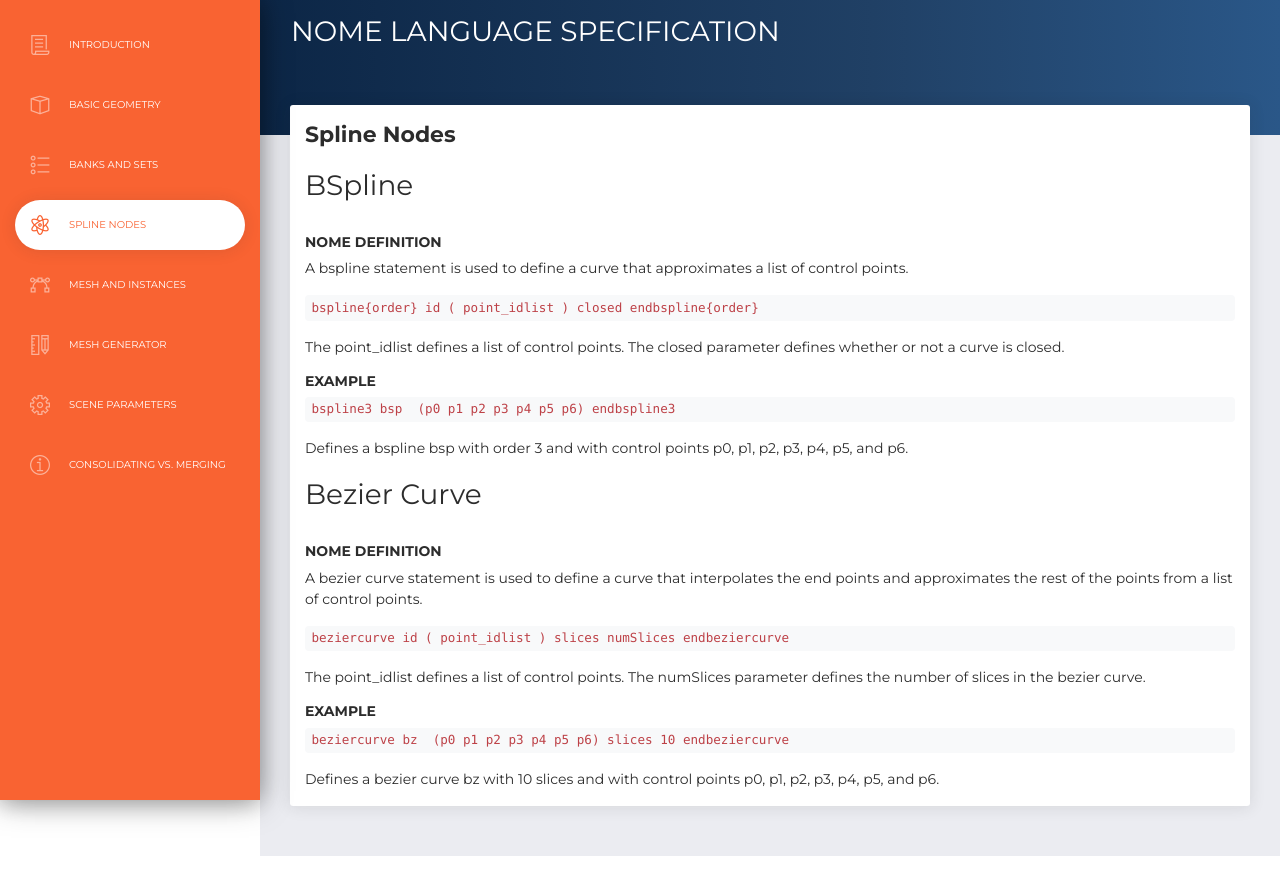
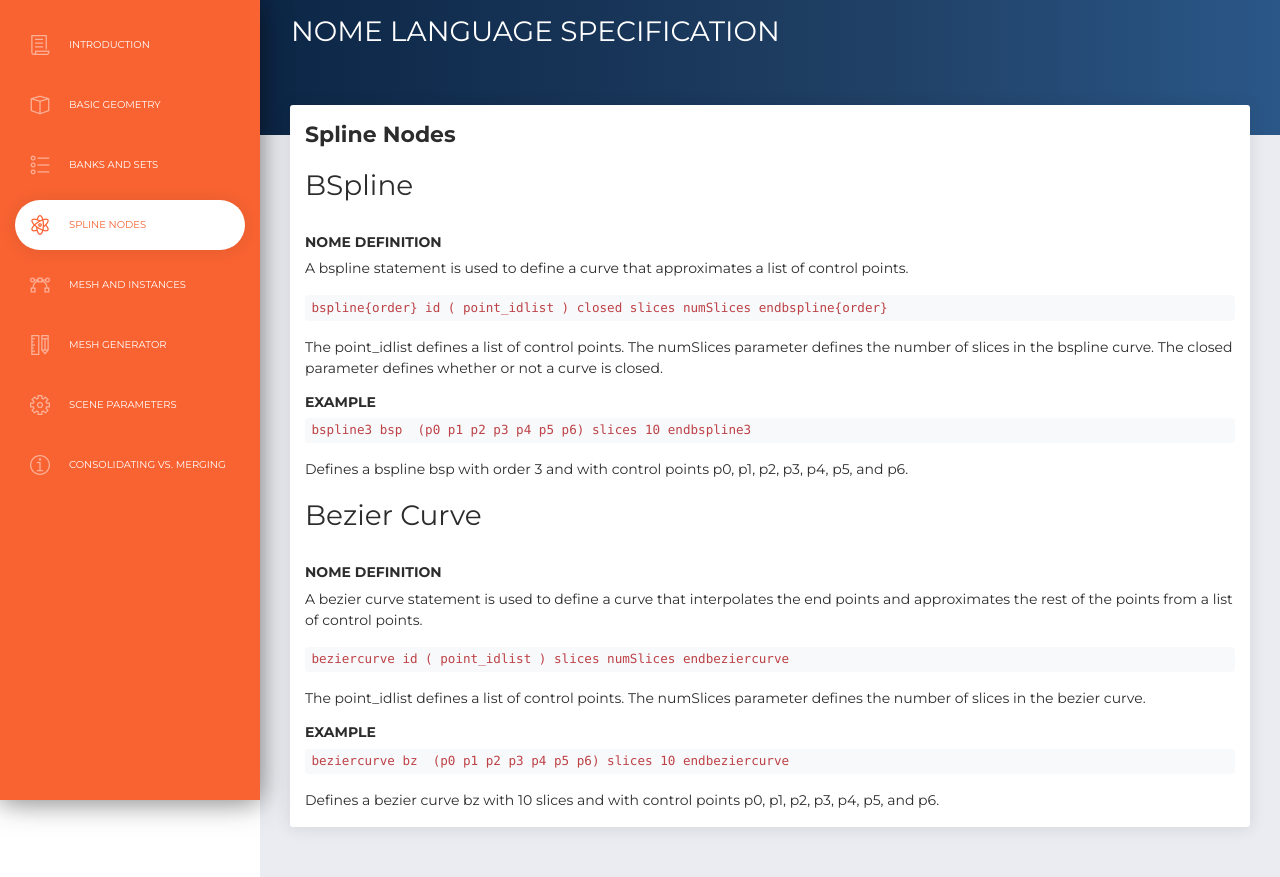
Before and after one commit to dieppedalle/nomeWebsite, a website: page spline.html in a window 1280 px wide. Before the commit the page ends 856 px from the top, so only its background shows below. Drawn offline with Linux system fonts and the light colour scheme; some packages are replaced by stand-ins of ours.

Commit message:
Modified bspline description

```diff
--- a/spline.html
+++ b/spline.html
@@ -106,10 +106,10 @@
                                 <h3>BSpline</h3>
                                 <h6>NOME Definition</h6>
                                 <p>A bspline statement is used to define a curve that approximates a list of control points. </p>
-                                <p><code>bspline{order} id ( point_idlist ) closed endbspline{order} </code></p>
-                                <p>The point_idlist defines a list of control points. The closed parameter defines whether or not a curve is closed.</p>
+                                <p><code>bspline{order} id ( point_idlist ) closed slices numSlices endbspline{order} </code></p>
+                                <p>The point_idlist defines a list of control points. The numSlices parameter defines the number of slices in the bspline curve. The closed parameter defines whether or not a curve is closed.</p>
                                 <h6>Example</h6>
-                                <p><code>bspline3 bsp  (p0 p1 p2 p3 p4 p5 p6) endbspline3</code></p>
+                                <p><code>bspline3 bsp  (p0 p1 p2 p3 p4 p5 p6) slices 10 endbspline3</code></p>
                                 <p>Defines a bspline bsp with order 3 and with control points p0, p1, p2, p3, p4, p5, and p6.</p>
 
                                 <h3>Bezier Curve</h3>
```
